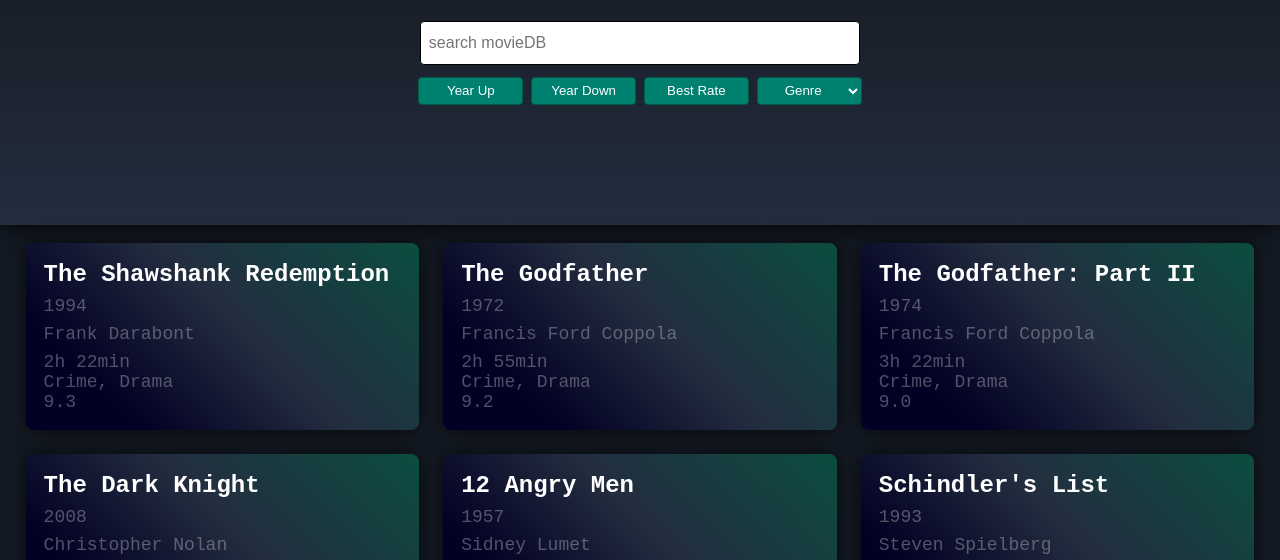
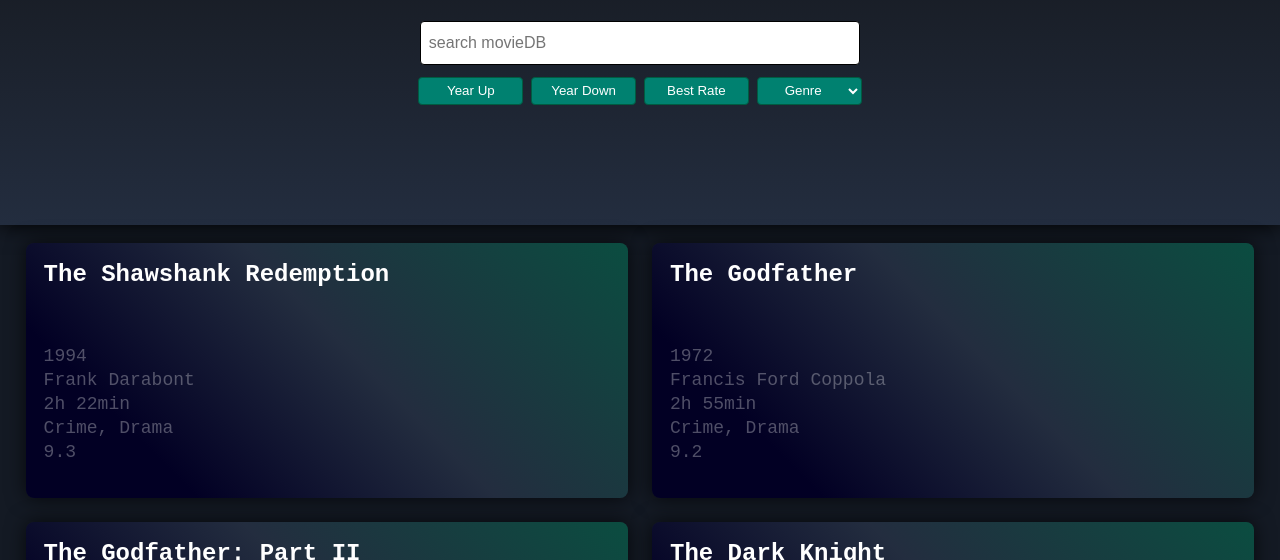
Before and after one commit to YacineYldrm/Project_movieDB, a plain HTML site: page index.html in a window 1280 px wide. Shown: the part 239-799 px from the top of the page. Drawn offline with Linux system fonts and the light colour scheme.

Commit message:
part of design

```diff
--- a/assets/js/main.js
+++ b/assets/js/main.js
@@ -1019,12 +1019,14 @@ const showMovie = (movieDataBase) =>
     {
         movieGallery.innerHTML +=
         `<div>
-            <h3>${movie[0]}<h3>
-            <p>${movie[1]}<p>
-            <h4>${movie[2]}<h4>
-            <p>${movie[3]}<p>
-            <p>${movie[4].join(', ')}<p>
-            <p>${movie[5]}<p>
+            <h3>${movie[0]}</h3>
+            <div class="movie_infos">
+                <p>${movie[1]}</p>
+                <h4>${movie[2]}</h4>
+                <p>${movie[3]}</p>
+                <p>${movie[4].join(', ')}</p>
+                <p>${movie[5]}</p>
+            </div>
         </div>`;
     })
 };
--- a/assets/scss/style.scss
+++ b/assets/scss/style.scss
@@ -101,7 +101,7 @@ body
     .movie_gallery_wrapper
     {
         display: grid;
-        grid-template-columns: repeat(auto-fill, minmax(450px, 1fr));
+        grid-template-columns: repeat(auto-fill, minmax(400px, 1fr));
         gap: 24px;
         padding-inline: 2%;
         position: relative;
@@ -116,27 +116,36 @@ body
             font-size: 24px;
         }
 
-        div
+        > div
         {
             padding: 18px;
+            padding-bottom: 32px;
             border-radius: 8px;
             background: linear-gradient(45deg, rgba(2, 0, 36, 1) 20%, rgba(35, 45, 63, 1) 55%, #005B41 120%);
             box-shadow: 0px 0px 20px 0px rgba(0, 0, 0, 0.691);
             display: flex;
             flex-direction: column;
-            gap: 8px;
             transition: all 0.15s ease;
+            min-height: 255px;
+            justify-content: space-between;
 
+
+
+            .movie_infos
+            {
                 p, h4
                 {
                     font-size: 18px;
                     color: #ffffff4e;
+                    margin-bottom: 4px;
                 }
 
                 h4
                 {
                     font-weight: 500;
                 }
+            }
+
 
             &:hover
             {
```
Also changed, not shown: assets/css/style.css, 1 other file. Lines whose indentation alone changed are shown as unchanged.
